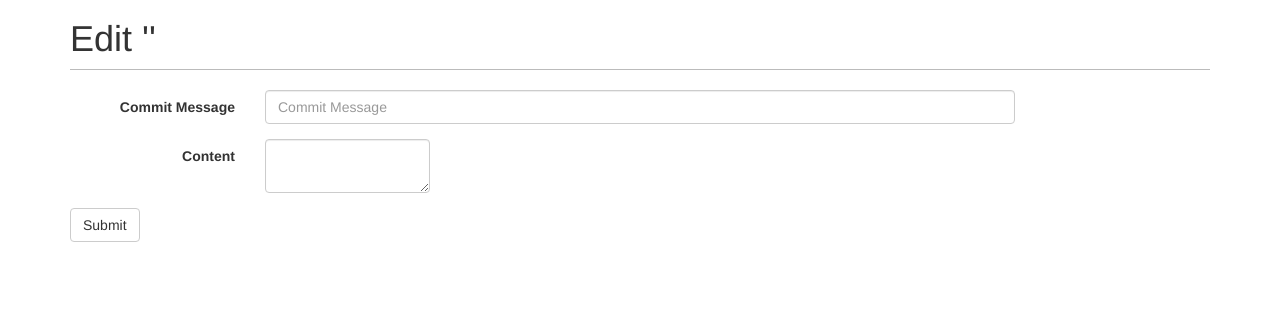
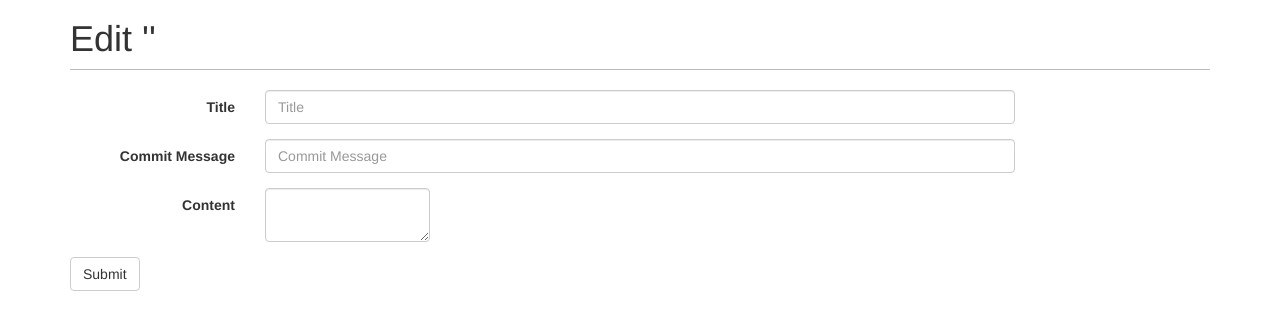
Before and after one commit to MaienM/PasteGit, a Flask app: template templates/edit.html in a window 1280 px wide. Shown: the part 51-381 px from the top of the page. Run offline with Flask 2, Linux system fonts and the light colour scheme; the template is opened without the code that fills it, so the values that code supplies are empty; parts of the project's set-up code (start-up, migrations or seed data) failed here and were passed over; some libraries are stand-ins or nearby versions.

Commit message:
Made the title editable as well.

```diff
--- a/core.py
+++ b/core.py
@@ -76,12 +76,12 @@ def edit(repo):
         return render_template('edit.html', repo=repo)
     else:
         # Check that all required fields are present.
-        if not set(('message', 'content')).issubset(set(request.form.keys())):
+        if not set(('title', 'message', 'content')).issubset(set(request.form.keys())):
             flash('Please fill in all fields', 'warning')
             return render_template('edit.html', repo=repo, **request.form)
 
         # Commit.
-        repo.update(request.form['message'], repo.get_title(), request.form['content'])
+        repo.update(request.form['message'], request.form['title'], request.form['content'])
 
         # View the paste.
         return redirect(url_for('view', rid=rid))
--- a/templates/edit.html
+++ b/templates/edit.html
@@ -18,14 +18,12 @@
 	<form class="form-horizontal" method="post">
 		<fieldset>
 			<!-- Title -->
-			{% if new %}
-				<div class="form-group">
-					<label class="col-md-2 control-label" for="title">Title</label>
-					<div class="col-md-8">
-						<input id="title" name="title" type="text" placeholder="Title" class="form-control input-md" required value="{{ title }}" />
-					</div>
+			<div class="form-group">
+				<label class="col-md-2 control-label" for="title">Title</label>
+				<div class="col-md-8">
+					<input id="title" name="title" type="text" placeholder="Title" class="form-control input-md" required value="{{ title }}" />
 				</div>
-			{% endif %}
+			</div>
 
 			<!-- Text input-->
 			<div class="form-group">
```
